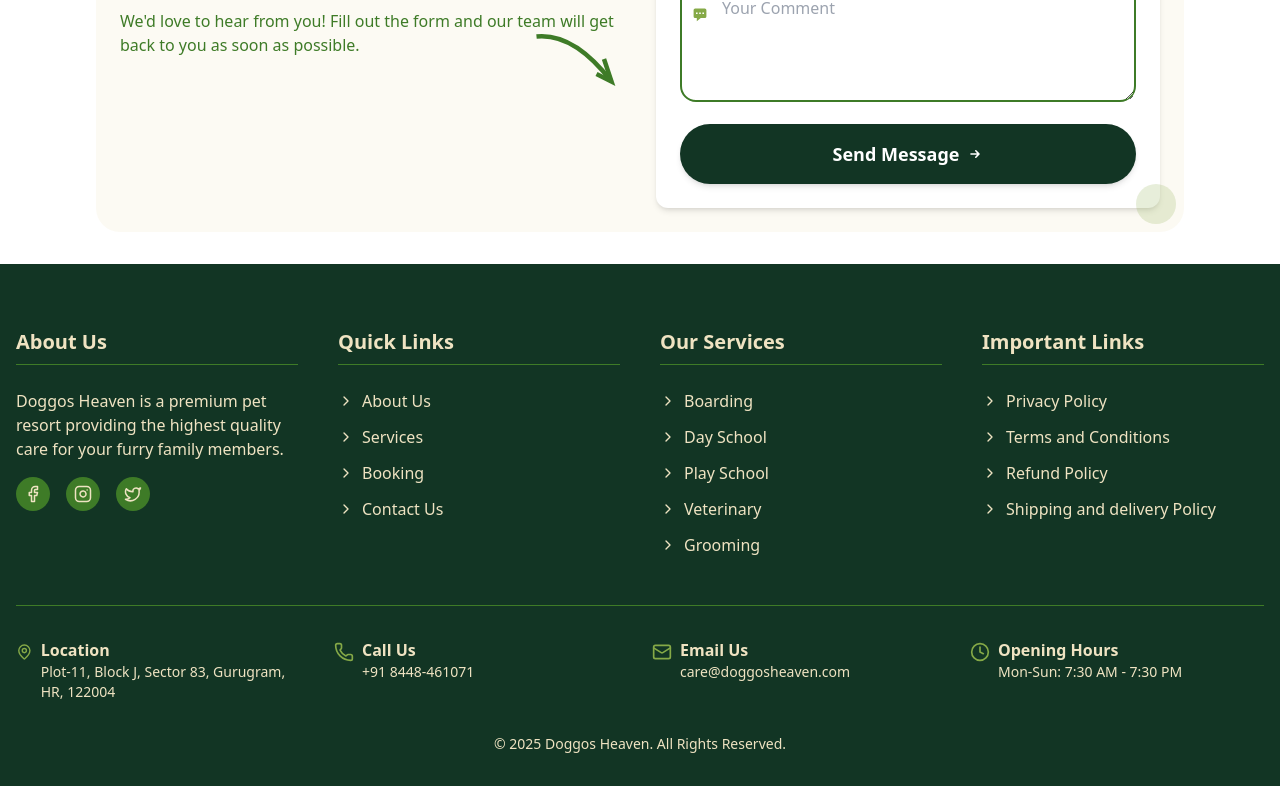
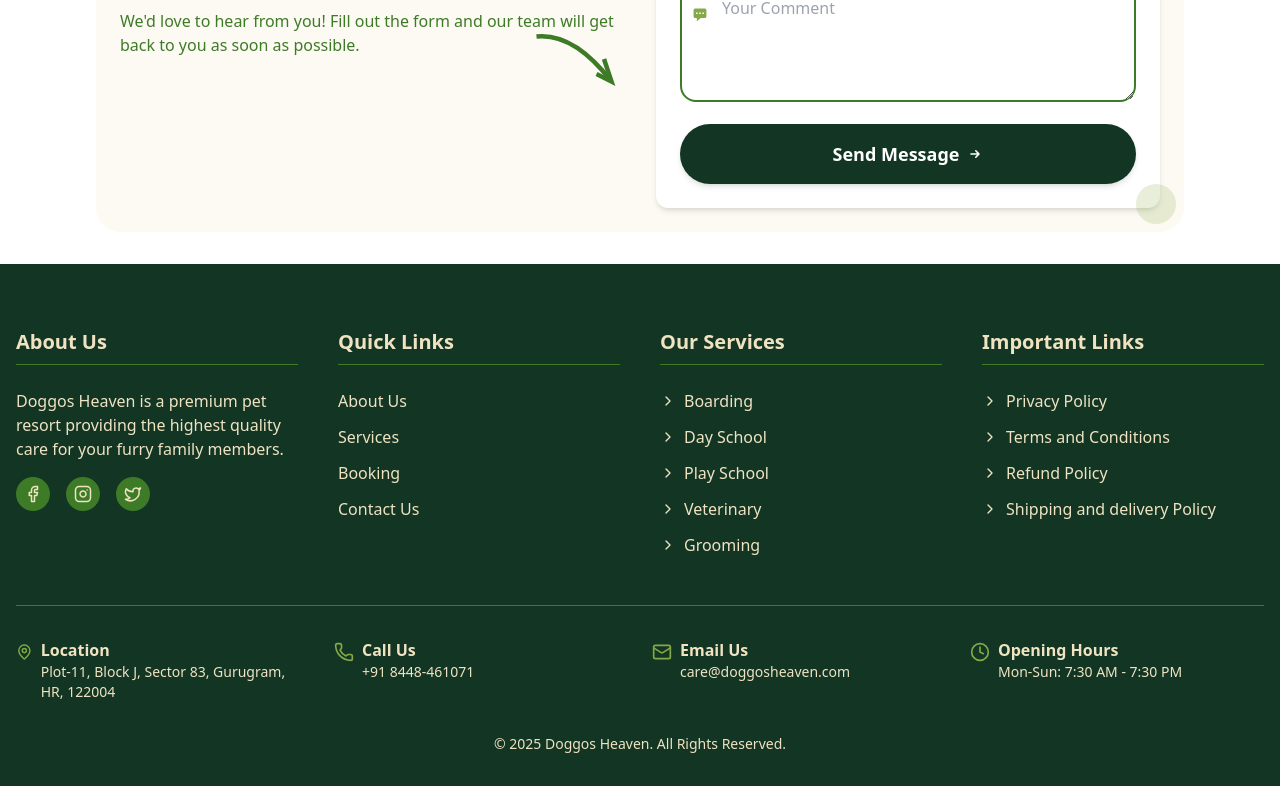
Before and after one commit to DoggosheavenShub/DoggosHeavenSoftwaree, a React (Vite) app in the folder Frontend/: page /contactus in a window 1280 px wide. Shown: the part 1020-1806 px from the top of the page. Built offline with nearby package versions, Linux system fonts and the light colour scheme.

Commit message:
bug fixx

```diff
--- a/Frontend/src/HomepageComponent/Footer.jsx
+++ b/Frontend/src/HomepageComponent/Footer.jsx
@@ -1,7 +1,20 @@
 import React from 'react';
 import { MapPin, Phone, Mail, Clock, Facebook, Instagram, Twitter, ChevronRight } from 'lucide-react';
 
-const Footer = () => {
+const Footer = ({onServiceClick}) => {
+
+    const closeMenu = () => {
+    setIsMenuOpen(false);
+  };
+
+  const scrollToSection = (sectionId) => {
+    const section = document.getElementById(sectionId);
+    if (section) {
+      section.scrollIntoView({ behavior: 'smooth' });
+    }
+    closeMenu();
+  };
+
 
   const importantLinks = [
     {
@@ -70,10 +83,15 @@
             <ul className="space-y-3">
               {quickLinks.map((link, index) => (
                 <li key={index}>
-                  <a href={link.url} className="text-[#EFE3C2] hover:text-[#85A947] transition-colors flex items-center">
-                    <ChevronRight className="w-4 h-4 mr-2" />
+                  <a
+                    {...(link.name === "service"
+                      ? { onClick: onServiceClick }
+                      : { href: link.url })}
+                    className="text-[#EFE3C2] hover:text-[#85A947] transition-colors flex items-center"
+                  >
                     {link.name}
                   </a>
+
                 </li>
               ))}
             </ul>
--- a/Frontend/src/component/Inventory/inventoryForm.jsx
+++ b/Frontend/src/component/Inventory/inventoryForm.jsx
@@ -8,6 +8,7 @@
   const [formData, setFormData] = useState({
     itemName: "",
     stock: 0,
+    stockUnit:"",
     itemType: "disposable",
     unitCostPrice: 0,
     unitMinRetailPriceNGO: 0,
@@ -26,6 +27,7 @@
 
   const handleSubmit = async (e) => {
     e.preventDefault();
+    console.log(formData);
     dispatch(addInventoryItem(formData))
       .then((data) => {
         if (data?.payload?.success) {
--- a/Frontend/src/component/home.jsx
+++ b/Frontend/src/component/home.jsx
@@ -7,20 +7,33 @@
 import FAQSection from "../HomepageComponent/FaqSection"
 import Footer from "../HomepageComponent/Footer"
 import InstagramReelsGrid from "../HomepageComponent/instareel";
+import { useRef } from 'react';
+
 
 
 
 const home = () => {
+
+  const serviceRef = useRef(null);
+
+  const scrollToSection = (section) => {
+    if(section.current){
+      section?.current?.scrollIntoView({behavior:'smooth'});
+    }
+
+  };
+
   return (
     <div>
        <HeroSection />
         <PromiseSection />
         <WhyRelySection />
-        <ServicesSection />
+        <div ref={serviceRef}> <ServicesSection /></div>
         <InstagramReelsGrid/>
         <BookingSection />
         <FAQSection />
-        <Footer />
+        <Footer  onServiceClick={()=> scrollToSection(serviceRef)}
+/>
     </div>
   )
 }
```
